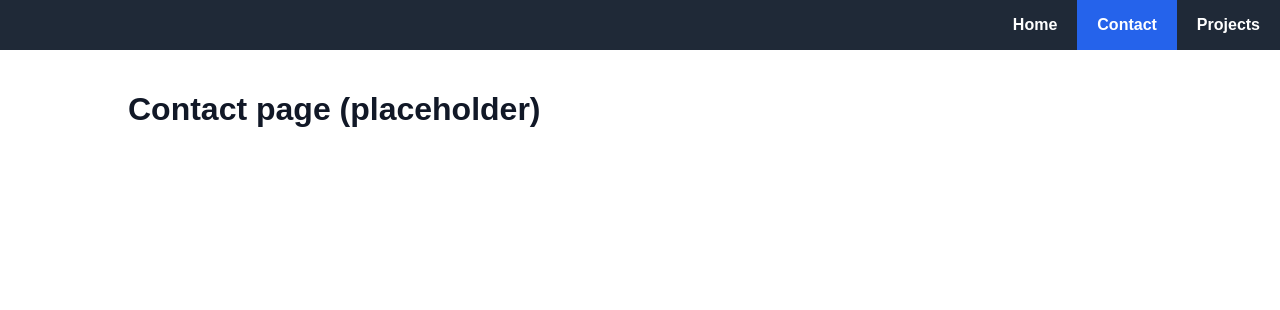
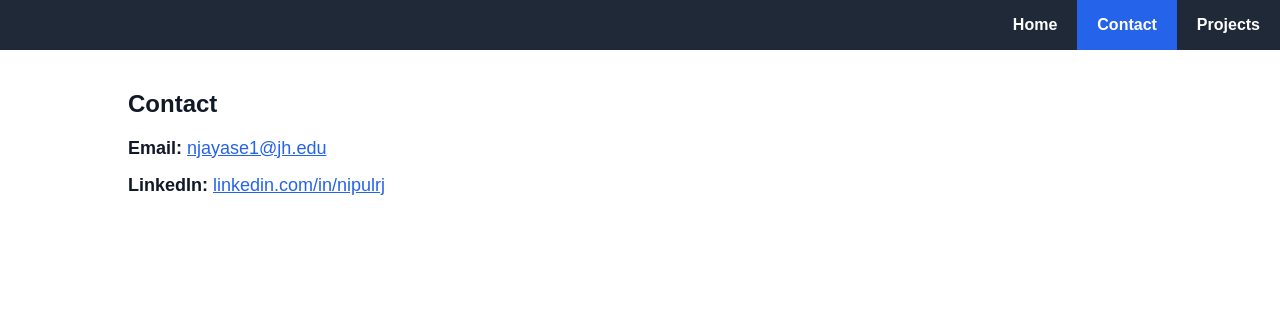
Before and after one commit to nipulrj/jhu_software_concepts, a Flask app: page /contact in a window 1280 px wide. Shown: the top 310 px of the page. Run offline with Flask 3, Linux system fonts and the light colour scheme.

Commit message:
added contact page
Co-Authored-By: Claude Sonnet 5 <noreply@anthropic.com>

```diff
--- a/module_1/app/static/css/style.css
+++ b/module_1/app/static/css/style.css
@@ -74,3 +74,17 @@ main {
     flex-direction: column;
   }
 }
+
+.contact-list {
+  list-style-type: none;
+  padding: 0;
+}
+
+.contact-list li {
+  font-size: 18px;
+  margin-bottom: 16px;
+}
+
+.contact-list a {
+  color: #2563eb;
+}
--- a/module_1/app/templates/contact.html
+++ b/module_1/app/templates/contact.html
@@ -3,5 +3,17 @@
 {% block title %}Contact | Nipul Jayasekera{% endblock %}
 
 {% block content %}
-  <h1>Contact page (placeholder)</h1>
+  <section class="contact-section">
+    <h1>Contact</h1>
+    <ul class="contact-list">
+      <li>
+        <strong>Email:</strong>
+        <a href="mailto:njayase1@jh.edu">njayase1@jh.edu</a>
+      </li>
+      <li>
+        <strong>LinkedIn:</strong>
+        <a href="https://www.linkedin.com/in/nipulrj/" target="_blank" rel="noopener">linkedin.com/in/nipulrj</a>
+      </li>
+    </ul>
+  </section>
 {% endblock %}
```
